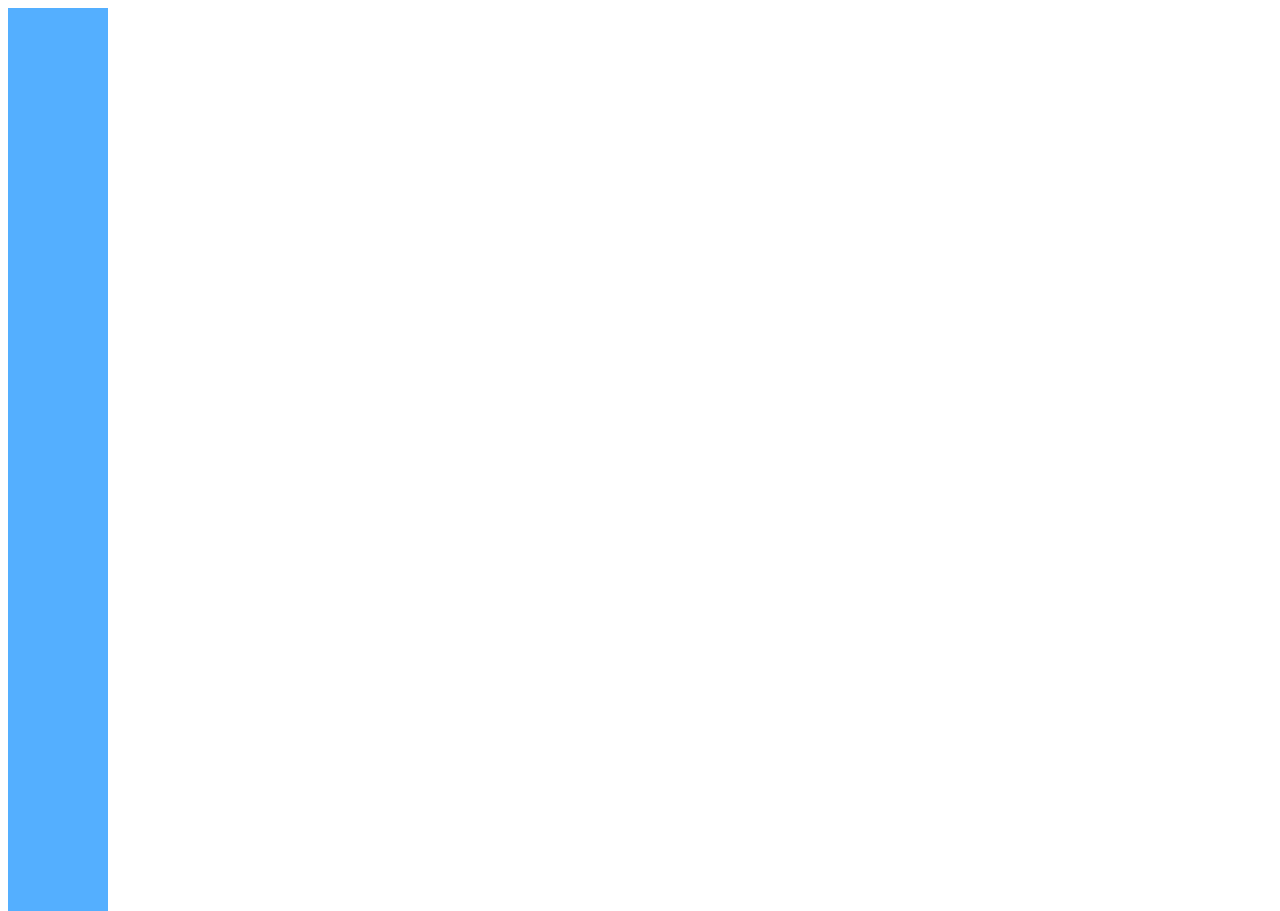
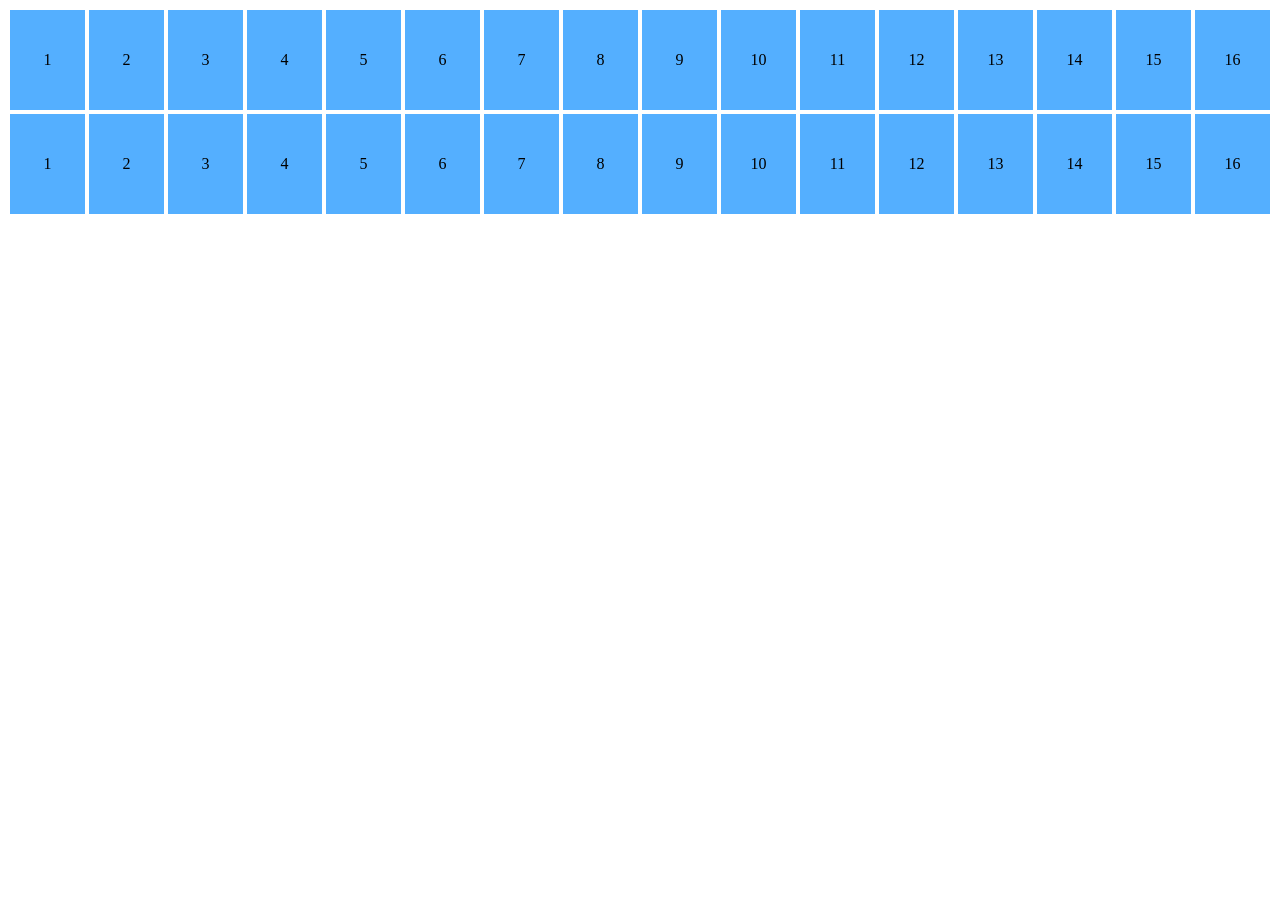
Before and after one commit to blvckcvt7/etch-a-sketch, a plain HTML site: page index.html in a window 1280 px wide. Shown: the top 911 px of the page. After the commit the page ends 800 px from the top, so only its background shows below. Drawn offline with Linux system fonts and the light colour scheme.

Commit message:
Implemented new technique to generate divs
- Create function to develop 16 square div with loop
- Create containers to flex the divs and create grid

```diff
--- a/main.js
+++ b/main.js
@@ -1,13 +1,33 @@
 'use strict';
 
 const container = document.querySelector('.container');
+const contTwo = document.createElement('div');
+const contThree = document.createElement('div');
+
+contTwo.className = 'cont-two';
+contThree.className = 'cont-three';
+
+container.appendChild(contTwo);
+container.append(contThree);
 
 function createDiv() {
-  for (let i = 0; i < 16; i++) {
+  for (let i = 1; i <= 16; i++) {
     let newDiv = document.createElement('div');
 
     newDiv.className = 'square';
-    container.appendChild(newDiv);
+    newDiv.textContent = i;
+    contTwo.appendChild(newDiv);
   }
 }
 createDiv();
+
+function createDiv2() {
+  for (let i = 1; i <= 16; i++) {
+    let newDiv = document.createElement('div');
+
+    newDiv.className = 'square';
+    newDiv.textContent = i;
+    contThree.appendChild(newDiv);
+  }
+}
+createDiv2();
--- a/styles.css
+++ b/styles.css
@@ -1,6 +1,19 @@
+.container {
+}
+
+.cont-two,
+.cont-three {
+  display: flex;
+}
+
 .square {
-  display: flex;
   width: 100px;
   height: 100px;
   background-color: rgb(84, 175, 255);
+  margin: 2px;
+  border: 0;
+  display: flex;
+  justify-content: center;
+  align-items: center;
+  flex: 1;
 }
```
